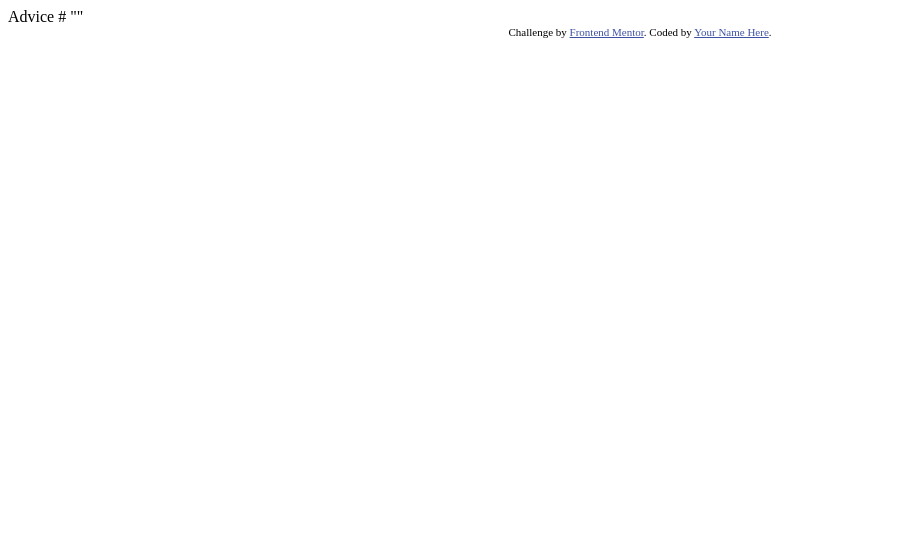
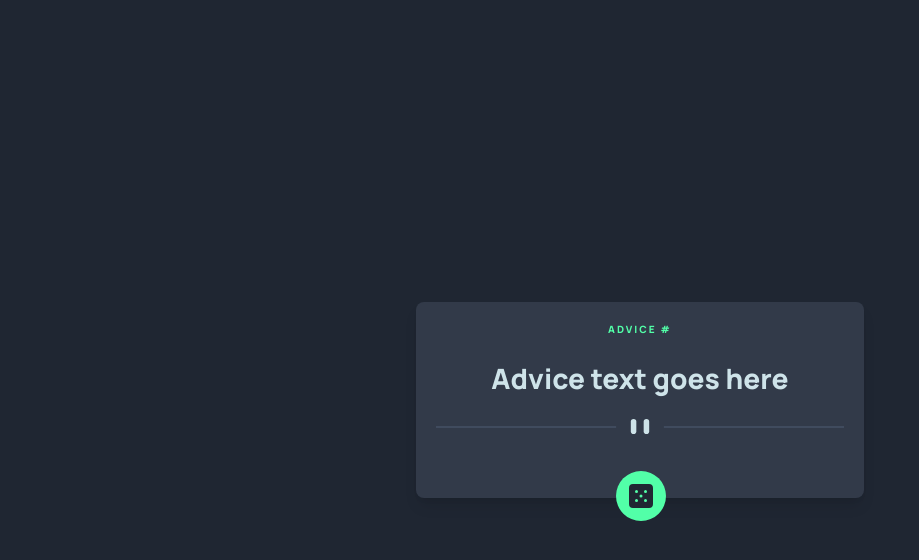
Before and after one commit to Jon-Bailey/Advice-Generator, a plain HTML site: page advice-generator-app-main/index.html in a window 1280 px wide. Shown: the whole page, without its empty margins (0-919 px from the left). Drawn offline with nearby package versions, Linux system fonts and the light colour scheme; no server answers.

Commit message:
Pretty much all of it

```diff
--- a/advice-generator-app-main/index.html
+++ b/advice-generator-app-main/index.html
@@ -3,26 +3,127 @@
 <head>
   <meta charset="UTF-8">
   <meta name="viewport" content="width=device-width, initial-scale=1.0"> <!-- displays site properly based on user's device -->
-
   <link rel="icon" type="image/png" sizes="32x32" href="./images/favicon-32x32.png">
-
+  <link rel="preconnect" href="https://fonts.googleapis.com">
+<link rel="preconnect" href="https://fonts.gstatic.com" crossorigin>
+<link href="https://fonts.googleapis.com/css2?family=Manrope:wght@800&display=swap" rel="stylesheet">
+  <script src="https://cdn.tailwindcss.com"></script>
   <title>Frontend Mentor | Advice generator app</title>
 
   <!-- Feel free to remove these styles or customise in your own stylesheet 👍 -->
   <style>
-    .attribution { font-size: 11px; text-align: center; }
-    .attribution a { color: hsl(228, 45%, 44%); }
+
+    .body {
+      font-family: 'Manrope', sans-serif;
+    }
+
+    .advice-section {
+      background-color: hsl(218, 23%, 16%);
+      height:100vh;
+      width:100vw;
+    }
+
+    .container {
+      height:100%;
+      width:100%;
+    }
+
+    .card {
+      background-color: hsl(217, 19%, 24%);
+      font-family: 'Manrope', sans-serif;
+      color:white;
+      position:relative;
+    }
+
+    .quote {
+      font-size:28px;
+      color:hsl(193, 38%, 86%);
+    }
+    .advice {
+      font-size:10px;
+      color:hsl(150, 100%, 66%);
+      letter-spacing: 2px;
+    }
+
+    .button {
+      background-color:hsl(150, 100%, 66%);
+      height:50px;
+      width:50px;
+      padding:5px;
+      border-radius:100%;
+      position:absolute;
+      bottom:-12%;
+      margin-left: -24px;
+    }
+
+    .dice {
+      margin:auto;
+    }
+
+    .flex-wrapper {
+      display:flex;
+      align-items:center;
+      justify-content:center;
+      height:100vh;
+    }
+
   </style>
 </head>
 <body>
+<main>
+  <section class="advice-section">
+    <div class="container">
+      <div class="flex-wrapper">
+      <div class="p-5 pb-12 text-center card shadow-lg rounded-lg max-w-md flex-row items-center">
+        <p class="advice">ADVICE # <span id="advice-number"></span></p>
+        <h1 class="quote py-5">Advice text goes here</h1>
+        <img id="desktop-devider" class="md:visible" src="images/pattern-divider-desktop.svg" alt="divider">
+        <img id="mobile-devider" class="sm:invisible" src="images/pattern-divider-mobile.svg" alt="divider">
+        <button onclick="getAdvice()" class="button">
+          <img class="dice" src="images/icon-dice.svg" alt="dice">
+        </button>
+      </div>
+    </div>
+    </div>
+  </section>
+</main>
 
-  Advice #<!-- Advice ID goes here -->
+<script>
 
-  "<!-- Advice text goes here -->"
+  const quote = document.querySelector('.quote');
+  const adviceNum = document.querySelector('#advice-number');
 
-  <div class="attribution">
-    Challenge by <a href="https://www.frontendmentor.io?ref=challenge" target="_blank">Frontend Mentor</a>.
-    Coded by <a href="#">Your Name Here</a>.
-  </div>
+  getAdvice();
+
+  // api fetch
+  function getAdvice() { fetch('https://api.adviceslip.com/advice')
+    .then (response => {
+      return response.json();
+    })
+    //.then ((data) => console.log(data))
+    .then (adviceData => { const advice = adviceData.slip;
+      quote.textContent = advice.advice;
+      adviceNum.textContent = advice.id;
+      console.log(advice);
+    })
+    .catch(error => {
+      console.log(error);
+    })
+  }
+
+
+
+
+  /*async function getAdvice() {
+    let response = await fetch('https://api.adviceslip.com/advice');
+    let data = await response.json()
+    return data;
+
+
+  }
+*/
+
+</script>
+
 </body>
 </html>
```
